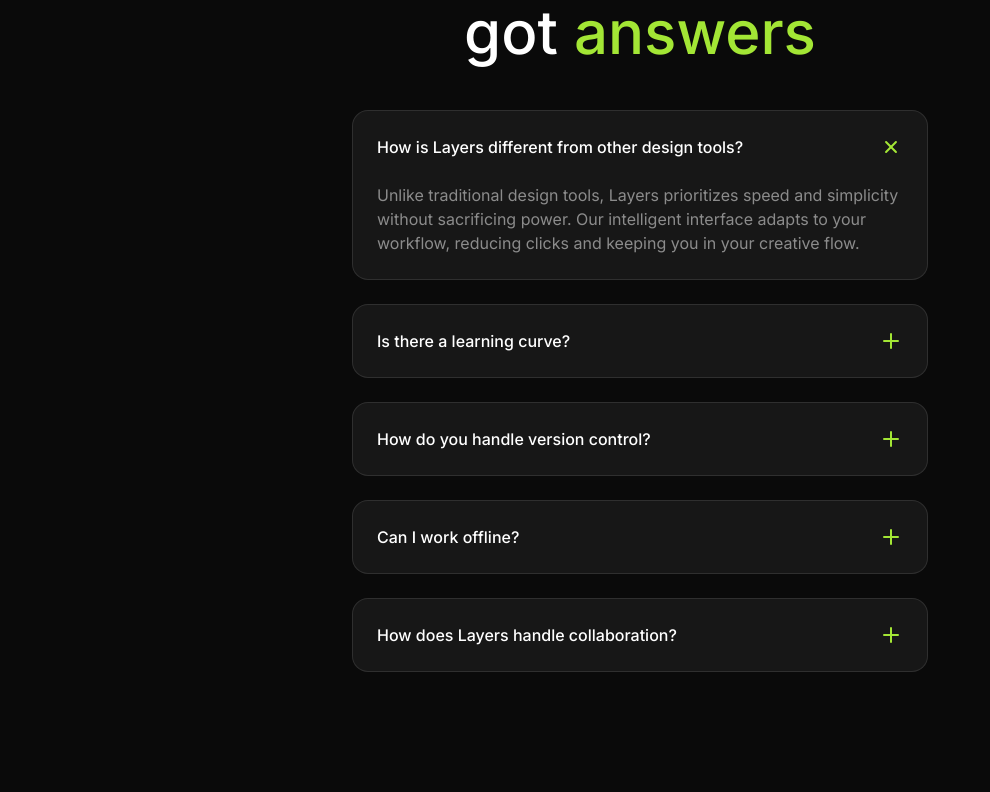
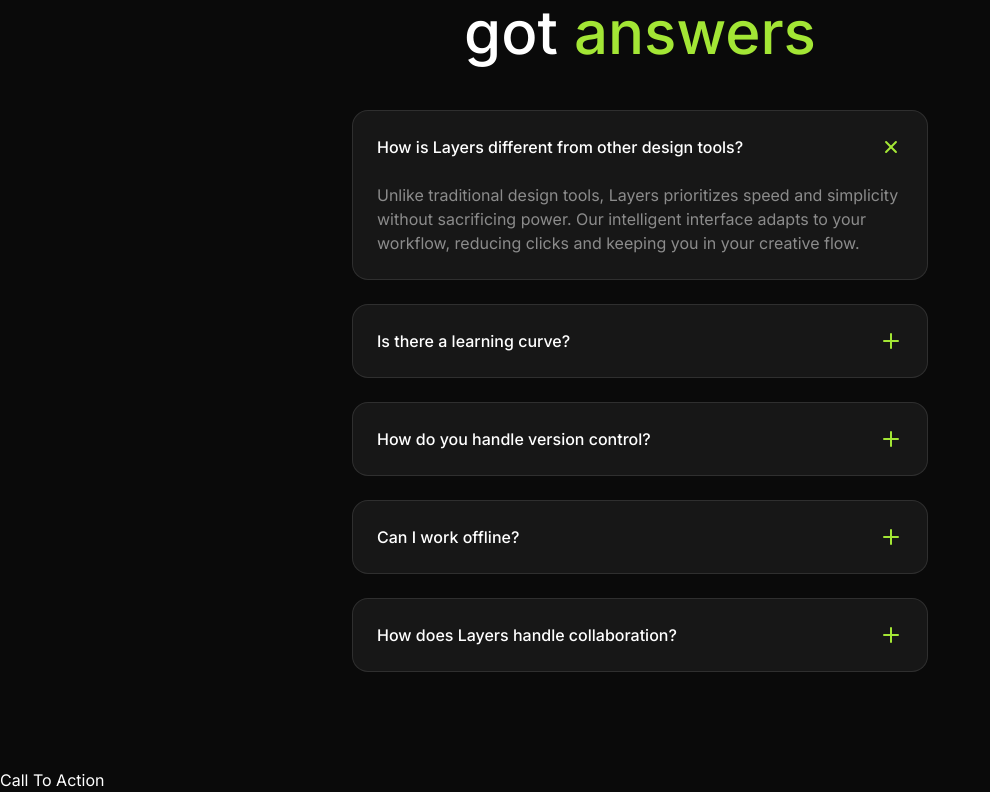
Before and after one commit to tuedolm/design-saas-landingpage, a Next.js app in the folder code/: page / in a window 1280 px wide. Shown: the part 4149-4941 px from the top of the page, without its empty margins (0-990 px from the left). Before the commit the page ends 4917 px from the top, so only its background shows below. Built offline with nearby package versions, Linux system fonts and the light colour scheme.

Commit message:
Starting CallToAction Section

```diff
--- a/code/src/app/page.tsx
+++ b/code/src/app/page.tsx
@@ -5,6 +5,7 @@
 import Features from "@/sections/Features";
 import Integrations from "@/sections/Integrations";
 import Faqs from "@/sections/Faqs";
+import CallToAction from "@/sections/CallToAction";
 
 export default function Home() {
     return (
@@ -16,6 +17,7 @@
             <Features/>
             <Integrations/>
             <Faqs/>
+            <CallToAction/>
         </>
     )
 
```
